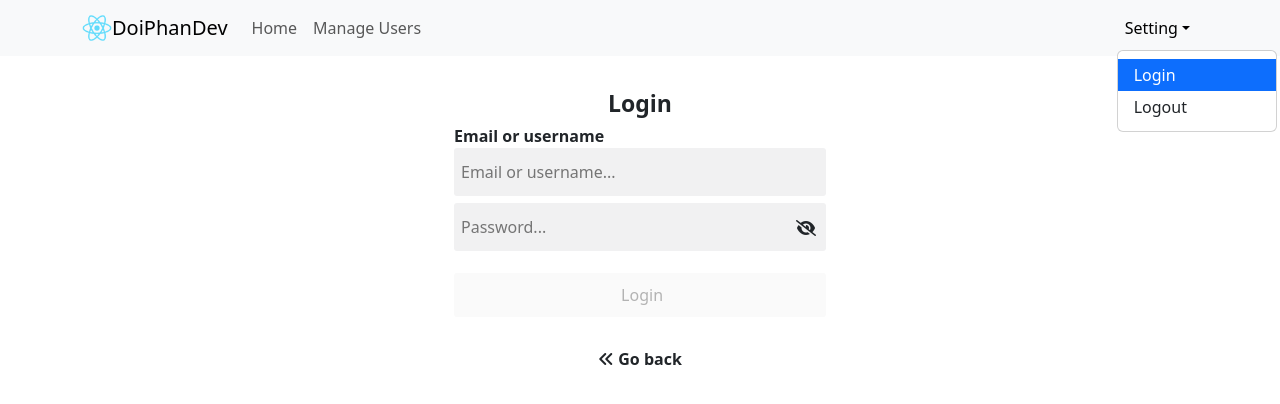
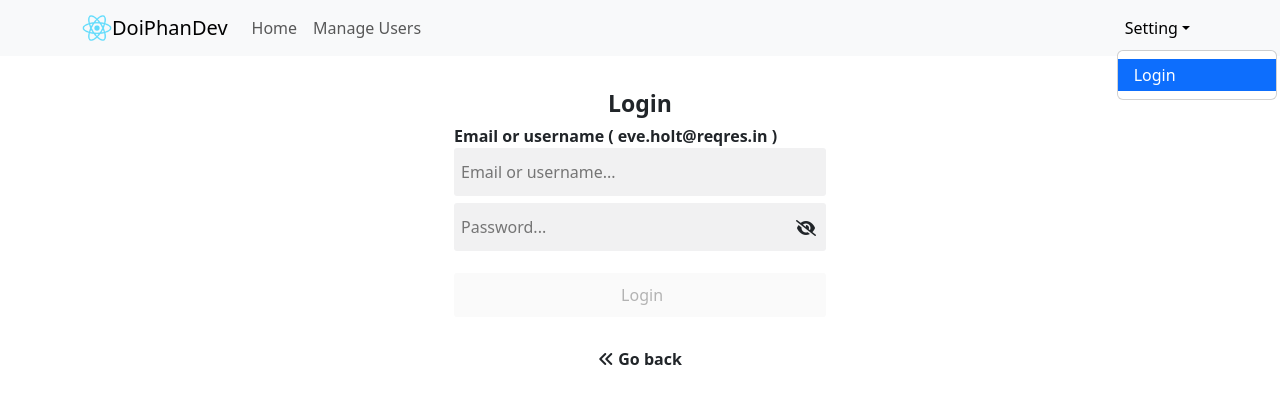
Before and after one commit to doiphan2002/React-Practice, a React (Create React App) app: page /login in a window 1280 px wide. Both pictures are taken after a click on the button "Setting". Shown: the top 404 px of the page. Built offline with nearby package versions, Linux system fonts and the light colour scheme.

Commit message:
use  useContext

```diff
--- a/src/App.js
+++ b/src/App.js
@@ -7,12 +7,14 @@ import { Container } from 'react-bootstrap';
 import { ToastContainer} from 'react-toastify';
 import { Routes, Route, Link } from 'react-router-dom';
 import Login from './components/Login';
+import { UserContext } from './context/UserContext';
+import { useContext } from 'react';
 
 
 function App() {
 
-
-
+  const { user } = useContext(UserContext);
+  console.log(">> user:", user)
   return (
     <>
     <div className='app-container'>
--- a/src/components/Header.jsx
+++ b/src/components/Header.jsx
@@ -5,12 +5,16 @@ import NavDropdown from 'react-bootstrap/NavDropdown';
 import logoApp from '../assets/img/logo192.png';
 import { useLocation, NavLink, useNavigate } from 'react-router-dom';
 import { toast } from 'react-toastify';
+import { useContext } from 'react';
+import { UserContext } from '../context/UserContext';
 
 const Header = (props) => {
+
+  const { logout, user } = useContext(UserContext);
   const navigate =  useNavigate();
 
   const handleLogout = () => {
-    localStorage.removeItem("token");
+    logout();
     navigate("/login");
     toast.success("Log out success");
   }
@@ -37,9 +41,12 @@ const Header = (props) => {
               <NavLink to="/users" className="nav-link">Manage Users</NavLink>
               </Nav>
               <Nav>
+                {user && user.email &&<span className='nav-link'>Welcome {user.email}</span>}
               <NavDropdown title="Setting">
-                <NavLink to="/login" className="dropdown-item">Login</NavLink>
-                <NavDropdown.Item onClick={() => handleLogout()}>Logout</NavDropdown.Item>
+                { user && user.auth === true
+                ? <NavDropdown.Item onClick={() => handleLogout()}>Logout</NavDropdown.Item>
+                  :<NavLink to="/login" className="dropdown-item">Login</NavLink>
+              }
               </NavDropdown>
             </Nav>
           </Navbar.Collapse>
--- a/src/components/Login.jsx
+++ b/src/components/Login.jsx
@@ -1,22 +1,25 @@
-import { useEffect, useState } from "react";
+import { useContext, useEffect, useState } from "react";
 import { loginApi } from "../services/UserService";
 import { toast } from "react-toastify";
 import { useNavigate } from "react-router-dom";
+import { UserContext } from "../context/UserContext";
 
 
 const Login = () => {
     const navigate = useNavigate();
-    const [email, setEmail] = useState("");
+    const{ loginContext } = useContext(UserContext);
+
+     const [email, setEmail] = useState("");
     const [password, setPassword] = useState("");
     const [isShowPassword, setIsShowPassword] = useState(false);
     const [loadingAPI, setLoadingAPI] = useState(false);
 
-    useEffect(() => {
-        let token =  localStorage.getItem("token")
-        if(token) {
-            navigate("/users");
-        }
-    },[])
+    // useEffect(() => {
+    //     let token =  localStorage.getItem("token")
+    //     if(token) {
+    //         navigate("/users");
+    //     }
+    // },[])
 
 
 
@@ -28,7 +31,7 @@ const Login = () => {
         setLoadingAPI(true);
         let res =  await loginApi(email, password);
         if(res && res.token) {
-            localStorage.setItem("token", res.token);
+            loginContext(email, res.token);
             navigate("/users");
         } else {
             // error
@@ -43,7 +46,7 @@ const Login = () => {
     return (
     <div className="login-container col-12 col-sm-4">
         <div className="title">Login</div>
-        <div className="text">Email or username</div>
+        <div className="text">Email or username ( eve.holt@reqres.in )</div>
         <input
         type="text"
         placeholder="Email or username..."
--- /dev/null
+++ b/src/context/UserContext.jsx
@@ -0,0 +1,35 @@
+import React from "react";
+// @function  UserContext
+const UserContext = React.createContext({ email: '', auth: false });
+
+// @function  UserProvider
+// Create function to provide UserContext
+const UserProvider = ({ children }) => {
+  const [user, setUser] = React.useState({ email: '', auth: false });
+
+  const loginContext = (email, token) => {
+    setUser((user) => ({
+      email: email,
+      auth: true,
+    }));
+    localStorage.setItem("token", token);
+  };
+
+  const logout = () => {
+    localStorage.removeItem("token");
+    setUser((user) => ({
+      email: '',
+      auth: false,
+    }));
+
+
+  };
+
+  return (
+    <UserContext.Provider value={{ user, loginContext, logout }}>
+      {children}
+    </UserContext.Provider>
+  );
+};
+
+export {UserProvider, UserContext};
--- a/src/index.js
+++ b/src/index.js
@@ -6,13 +6,16 @@ import 'bootstrap/dist/css/bootstrap.min.css';
 import 'react-toastify/dist/ReactToastify.css';
 import '@fortawesome/fontawesome-free/css/all.min.css';
 import { BrowserRouter } from 'react-router-dom';
+import { UserProvider } from './context/UserContext';
 
 const root = ReactDOM.createRoot(document.getElementById('root'));
 root.render(
   <React.StrictMode>
-    <BrowserRouter>
-    <App />
-    </BrowserRouter>
+    <UserProvider>
+     <BrowserRouter>
+      <App />
+     </BrowserRouter>
+    </UserProvider>
   </React.StrictMode>
 );
 
```
